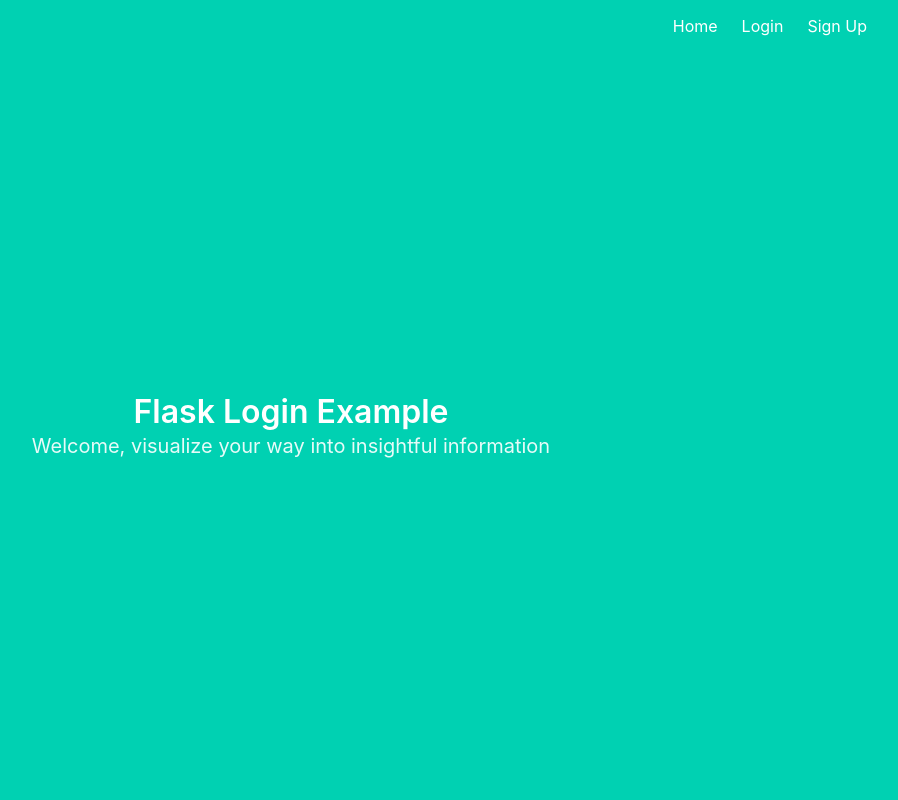
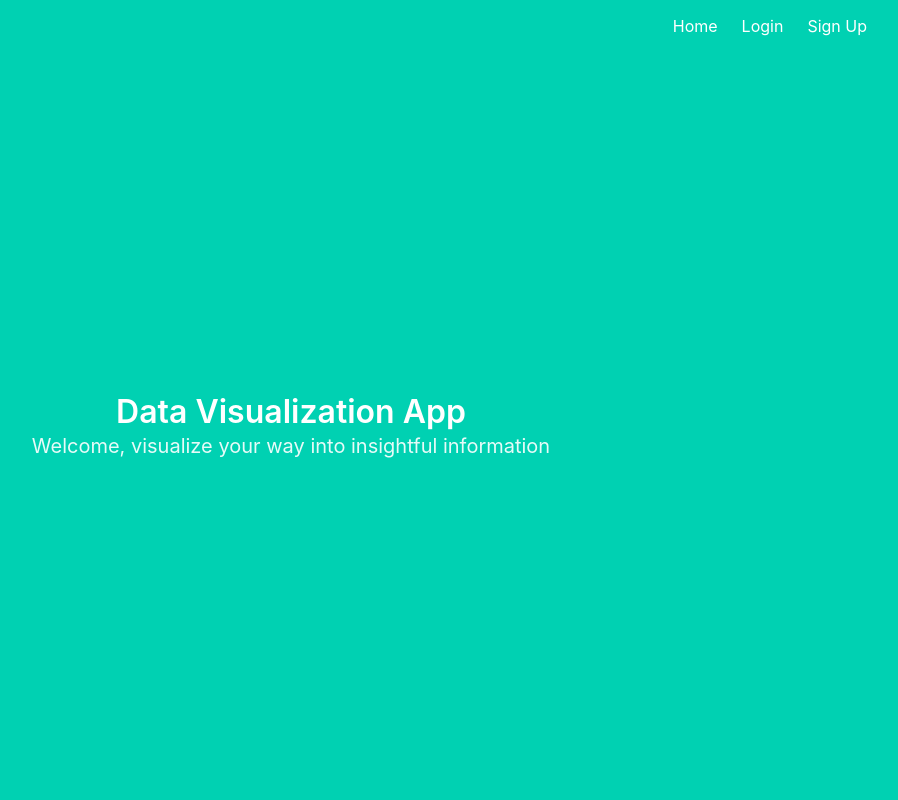
Before and after one commit to johngithinji-cs/Data-Visualization-project, a Flask app: page / in a window 1280 px wide. Shown: the whole page, without its empty margins (349-1247 px from the left). Run offline with Flask 2, Linux system fonts and the light colour scheme.

Commit message:
Edit title

```diff
--- a/app/templates/base.html
+++ b/app/templates/base.html
@@ -5,7 +5,7 @@
     <meta charset="utf-8">
     <meta http-equiv="X-UA-Compatible" content="IE=edge">
     <meta name="viewport" content="width=device-width, initial-scale=1">
-    <title>Flask Auth Example</title>
+    <title>Data Visualization App</title>
     <link rel="stylesheet" href="https://cdnjs.cloudflare.com/ajax/libs/bulma/0.7.2/css/bulma.min.css" />
 </head>
 
--- a/app/templates/index.html
+++ b/app/templates/index.html
@@ -2,7 +2,7 @@
 
 {% block content %}
 <h1 class="title">
-  Flask Login Example
+  Data Visualization App
 </h1>
 <h2 class="subtitle">
   Welcome, visualize your way into insightful information
```
Also changed, not shown: 1 other file.
